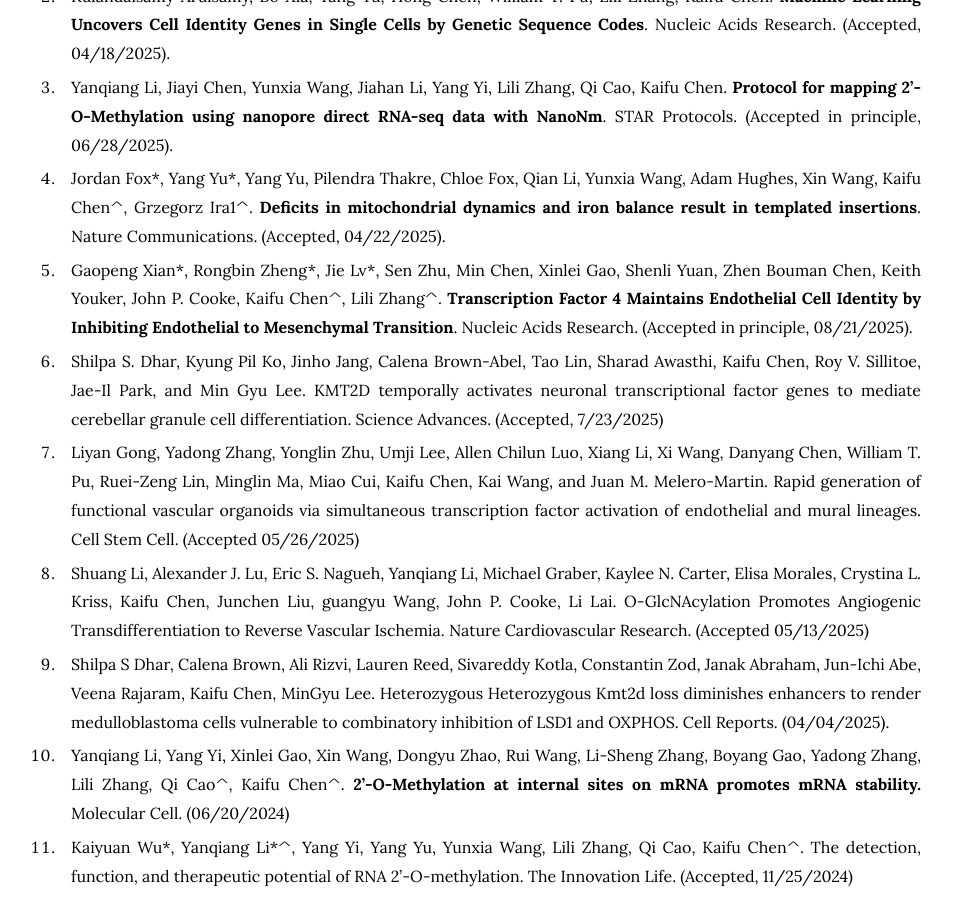
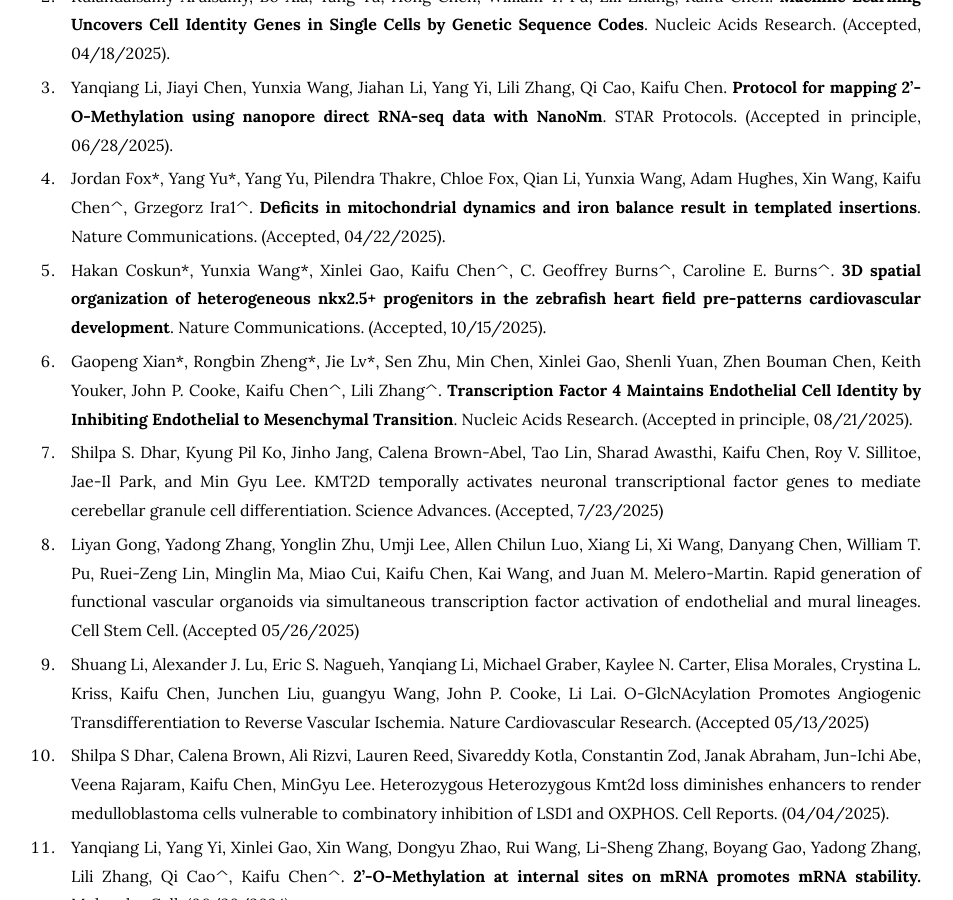
Before and after one commit to kaifuchenlab/kaifuchenlab.github.io, a Jekyll site: the page built from 3.publication/index.md, in a window 1280 px wide and 900 px high, scrolled down 688 px. Shown: the whole window, without its empty margins (169-1122 px from the left). Built offline with Jekyll 4.4.1, drawn with Linux system fonts in a browser that asks for light colours.

Commit message:
Update index.md

```diff
--- a/3.publication/index.md
+++ b/3.publication/index.md
@@ -16,13 +16,15 @@ Research Square.
 
 ### Papers
 
-99. Rongbin Zheng, Yang Zhang, Tadataka Tsuji, Xinlei Gao, Farnaz Shamsi, Allon Wagner, Nir Yosef, Kui Cui, Hong Chen, Michael A. Kiebish, Juan J. Aristizabal-Henao, Niven R. Narain, Lili Zhang, Yu-Hua Tseng, Kaifu Chen. **Mapping metabolite-mediated intercellular communications using single-cell RNA-seq**. Nucleic Acids Research. (Accepted, 05/11/2025).
+100. Rongbin Zheng, Yang Zhang, Tadataka Tsuji, Xinlei Gao, Farnaz Shamsi, Allon Wagner, Nir Yosef, Kui Cui, Hong Chen, Michael A. Kiebish, Juan J. Aristizabal-Henao, Niven R. Narain, Lili Zhang, Yu-Hua Tseng, Kaifu Chen. **Mapping metabolite-mediated intercellular communications using single-cell RNA-seq**. Nucleic Acids Research. (Accepted, 05/11/2025).
 
-98. Kulandaisamy Arulsamy, Bo Xia, Yang Yu, Hong Chen, William T. Pu, Lili Zhang, Kaifu Chen. **Machine Learning Uncovers Cell Identity Genes in Single Cells by Genetic Sequence Codes**. Nucleic Acids Research. (Accepted, 04/18/2025).
+99. Kulandaisamy Arulsamy, Bo Xia, Yang Yu, Hong Chen, William T. Pu, Lili Zhang, Kaifu Chen. **Machine Learning Uncovers Cell Identity Genes in Single Cells by Genetic Sequence Codes**. Nucleic Acids Research. (Accepted, 04/18/2025).
 
-97. Yanqiang Li, Jiayi Chen, Yunxia Wang, Jiahan Li, Yang Yi, Lili Zhang, Qi Cao, Kaifu Chen. **Protocol for mapping 2’-O-Methylation using nanopore direct RNA-seq data with NanoNm**. STAR Protocols. (Accepted in principle, 06/28/2025).
+98. Yanqiang Li, Jiayi Chen, Yunxia Wang, Jiahan Li, Yang Yi, Lili Zhang, Qi Cao, Kaifu Chen. **Protocol for mapping 2’-O-Methylation using nanopore direct RNA-seq data with NanoNm**. STAR Protocols. (Accepted in principle, 06/28/2025).
 
-96. Jordan Fox\*, Yang Yu\*, Yang Yu, Pilendra Thakre, Chloe Fox, Qian Li, Yunxia Wang, Adam Hughes, Xin Wang, Kaifu Chen^, Grzegorz Ira1^. **Deficits in mitochondrial dynamics and iron balance result in templated insertions**. Nature Communications. (Accepted, 04/22/2025).
+97. Jordan Fox\*, Yang Yu\*, Yang Yu, Pilendra Thakre, Chloe Fox, Qian Li, Yunxia Wang, Adam Hughes, Xin Wang, Kaifu Chen^, Grzegorz Ira1^. **Deficits in mitochondrial dynamics and iron balance result in templated insertions**. Nature Communications. (Accepted, 04/22/2025).
+
+96. Hakan Coskun\*, Yunxia Wang\*, Xinlei Gao, Kaifu Chen^, C. Geoffrey Burns^, Caroline E. Burns^. **3D spatial organization of heterogeneous nkx2.5+ progenitors in the zebrafish heart field pre-patterns cardiovascular development**. Nature Communications. (Accepted, 10/15/2025).
 
 95. Gaopeng Xian\*, Rongbin Zheng\*, Jie Lv\*, Sen Zhu, Min Chen, Xinlei Gao, Shenli Yuan, Zhen Bouman Chen,  Keith Youker, John P. Cooke, Kaifu Chen^, Lili Zhang^. **Transcription Factor 4 Maintains Endothelial Cell Identity by Inhibiting Endothelial to Mesenchymal Transition**. Nucleic Acids Research. (Accepted in principle, 08/21/2025).
 
```
